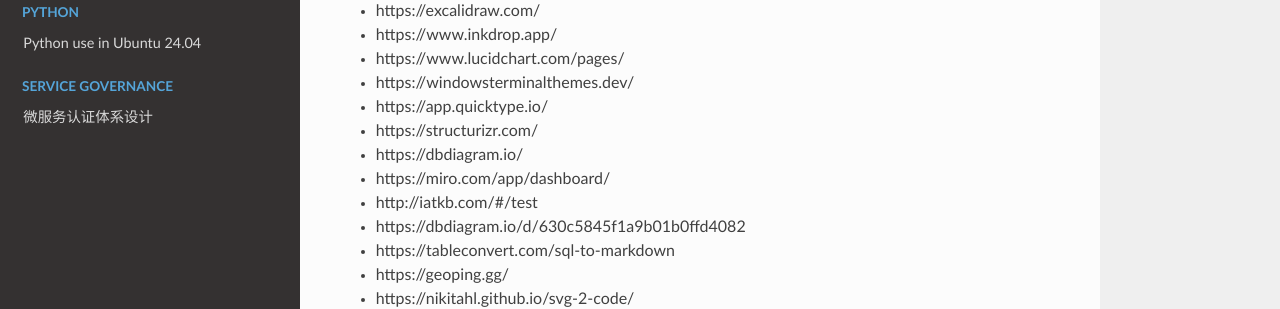
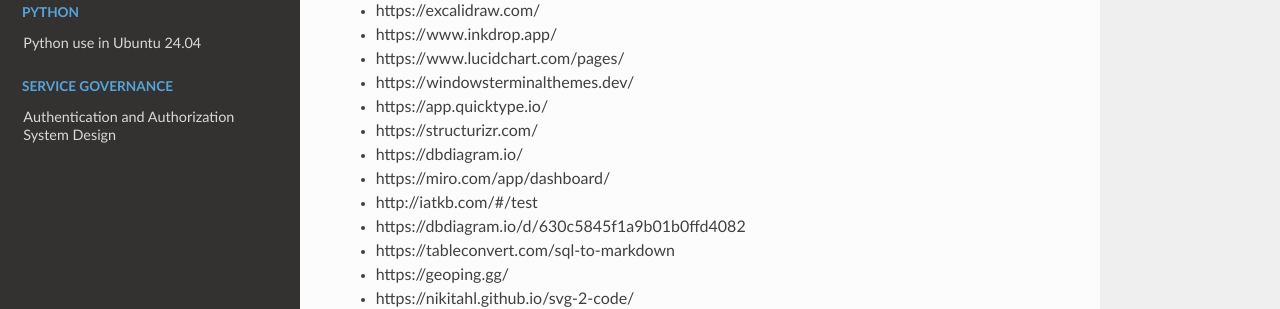
Before and after one commit to kevinpan45/kevinpan45.github.io, an MkDocs documentation site: the page built from docs/index.md, in a window 1280 px wide and 1361 px high. Shown: the part 625-934 px from the top of the window. Built offline with MkDocs 1.6.1, drawn with Linux system fonts in a browser that asks for light colours; nearby versions of some CDN libraries.

Commit message:
update authentication doc title

```diff
--- a/docs/service-governance/authentication.md
+++ b/docs/service-governance/authentication.md
@@ -1,6 +1,5 @@
-# 微服务认证体系设计
+# Authentication and Authorization System Design
 
-## API网关架构演进
 ![Authorization evolution](./authentication/authorization-mode.png)
 
 ### 需求分析
```
